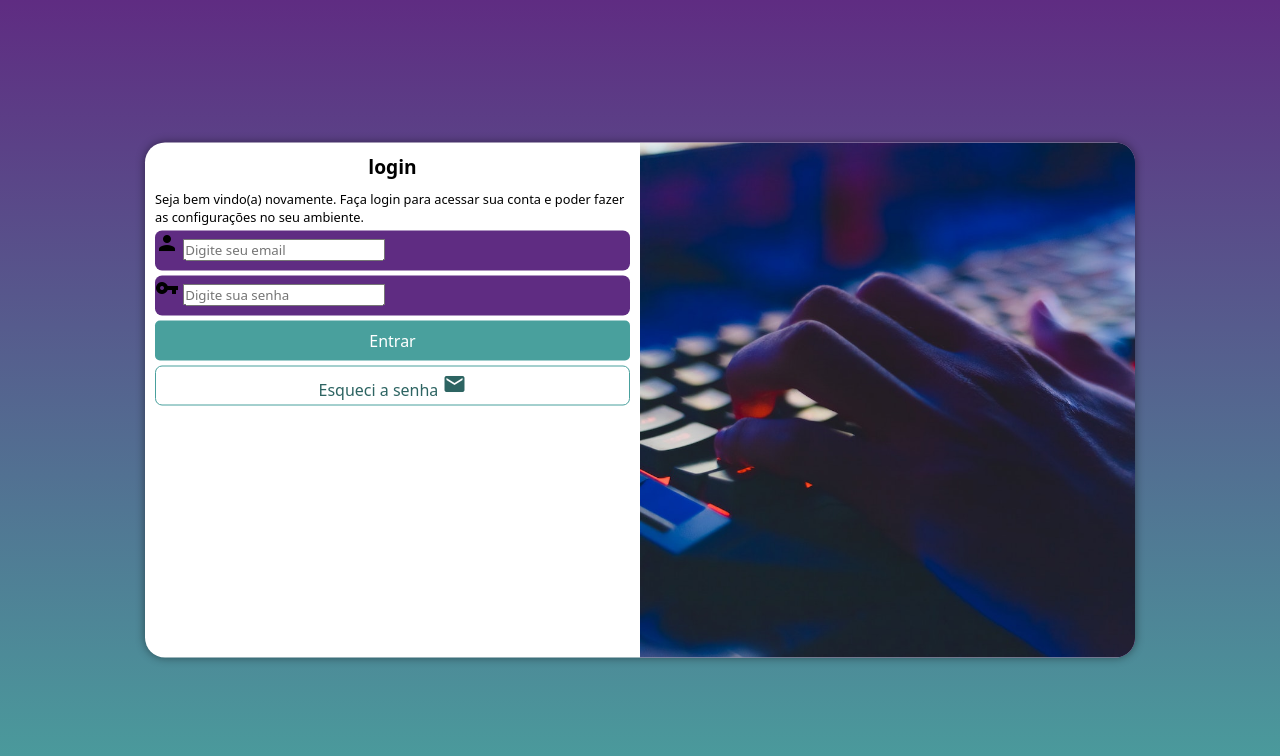
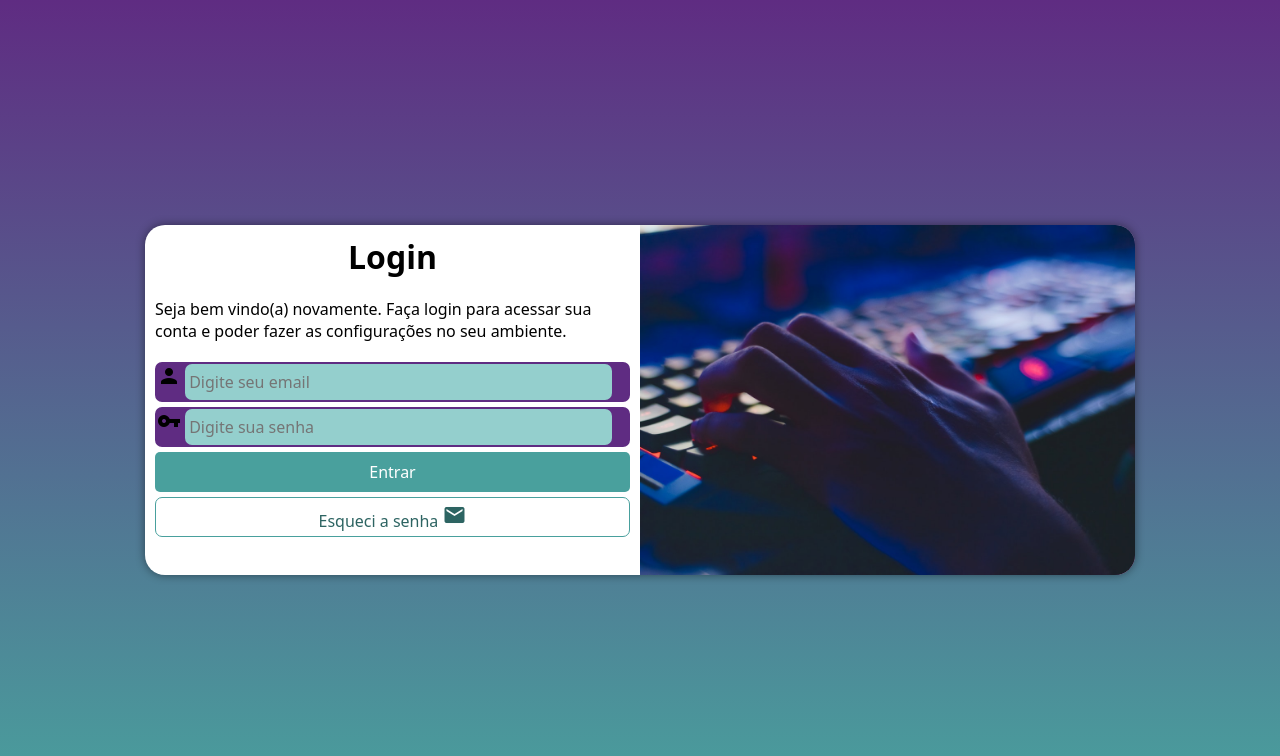
Before and after one commit to camilabsp/projeto-login, a plain HTML site: page index.html in a window 1280 px wide. Drawn offline with Linux system fonts and the light colour scheme.

Commit message:
atualização estilo do formulário

```diff
--- a/estilos/mediaquery.css
+++ b/estilos/mediaquery.css
@@ -6,6 +6,7 @@
     }
     section#login{
         width: 80vw;
+        height: 280px;
     }
     section#login > div#imagem{
         float: left; /* imagem posicionada no lado esquerdo */
@@ -25,6 +26,7 @@
     }
     section#login{
         width: 990px;
+        height: 350px;
     }
     section#login > div#imagem{
         float: right;
@@ -36,10 +38,11 @@
         width: 50%;
     }
     div#formulario > h1{
-        font-size: 1.2em;
+        font-size: 2em;
     }
     div#formulario > p{
-        font-size: 0.8em;
+        font-size: 1em;
+        margin: 20px 0px;
     }
 
 }
--- a/estilos/style.css
+++ b/estilos/style.css
@@ -27,7 +27,6 @@ section#login{
     position: absolute;
     top: 50%;
     left: 50%;
-    transform: translate(-50%,-50%);
     overflow: hidden;
 
     background-color: white;
@@ -35,6 +34,7 @@ section#login{
     height: 515px;
     border-radius: 20px;
     box-shadow: 0px 0px 10px rgba(0, 0, 0, 0.450);
+    transform: translate(-50%,-50%);
 }
 section#login > div#imagem{
     display: block;
@@ -55,6 +55,7 @@ div#formulario > p{
 }
 form > div.campo{
     background-color: #5f2c82;
+    border: 2px solid #5f2c82;
     display: block;
     width: 100%;
     height: 40px;
@@ -63,6 +64,22 @@ form > div.campo{
 }
 div.campo > label{ /* retira o nome login e senha */
     display: none;
+}
+div.campo > i{
+    color: white;
+    background-color: black;
+    font-size: 2em;
+    width: 40px;
+    padding: 5px;
+}
+div.campo > input{
+    background-color: #94cfcd;
+    font-size: 1em;
+    width: calc(100% - 44px);
+    height: 100%;
+    border: 0px;
+    border-radius: 7px;
+    padding: 4px;
 }
 
 form > input[type=submit]{ /* configuração do botão submit */
--- a/index.html
+++ b/index.html
@@ -16,7 +16,7 @@
 
             </div>
             <div id="formulario">
-                <h1>login</h1>
+                <h1>Login</h1>
                 <p>Seja bem vindo(a) novamente. Faça login para acessar sua conta e poder fazer as configurações no seu ambiente.</p>
                 <form action="login.php" method="post">
                     <div class="campo">
```
